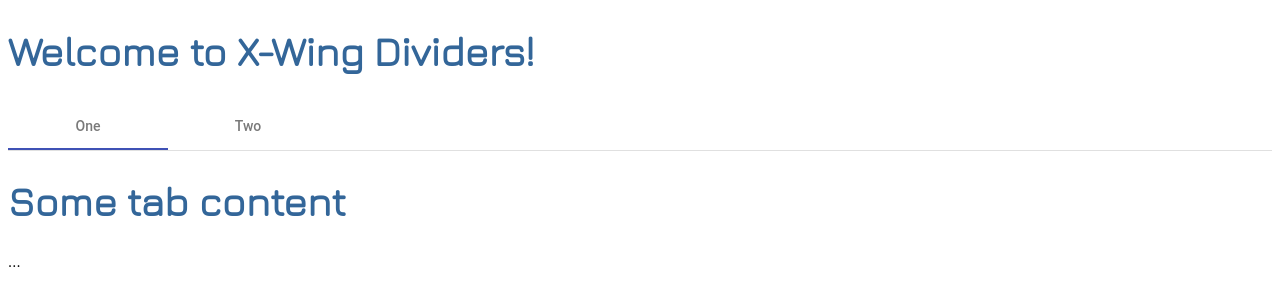
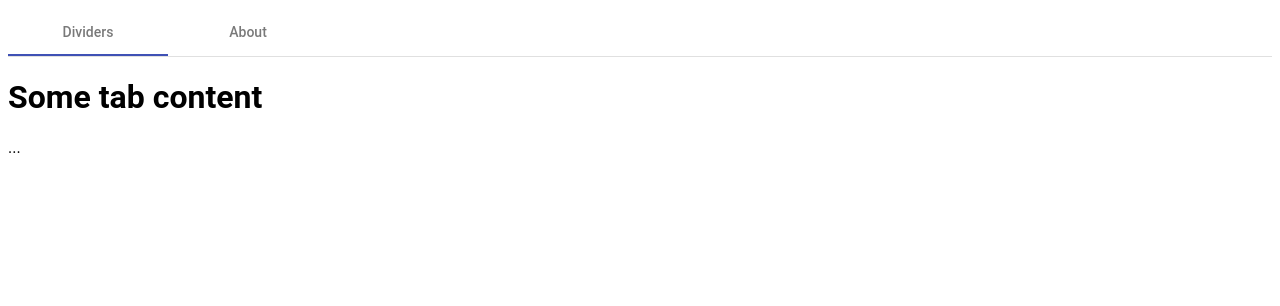
Before and after one commit to davidhorm/xwing-dividers, an Angular app: page / in a window 1280 px wide. Shown: the top 306 px of the page. Built offline with nearby package versions, Linux system fonts and the light colour scheme.

Commit message:
feat: added About tab content

```diff
--- /dev/null
+++ b/src/app/about/about.component.css
@@ -0,0 +1,7 @@
+div {
+    width: 40em;
+    display: block;
+    margin-left: auto;
+    margin-right: auto;
+    margin-top: 2em;
+}
--- /dev/null
+++ b/src/app/about/about.component.html
@@ -0,0 +1,19 @@
+<div id="about">
+
+<h2>About X-Wing Dividers</h2>
+
+<div>
+  This site was created to support the players <a href="http://x-wing.com/">X-Wing Second Edition</a> miniature game by
+  <a href="http://fantasyflightgames.com/">Fantasy Flight Games</a>. This site is unofficial and is not affiliated with Fantasy Flight Games,
+  Lucasfilm Ltd., or Disney. You may log issues or suggestion regarding this site at <a href="https://github.com/davidhorm/xwing-dividers/issues">GitHub</a>.
+</div>
+
+<div>
+  The game comes with a lot of cards. I store the cards in a
+  <a href="https://smile.amazon.com/gp/product/B00H5HC9G4/ref=oh_aui_search_detailpage?ie=UTF8&psc=1">400 Card Storage Box</a> and it is difficult to take
+  cards out from the box. This site is generates divider/caddy you can print out. I print it on
+  <a href="https://smile.amazon.com/gp/product/B001QG0K48/ref=oh_aui_search_detailpage?ie=UTF8&psc=1">heavyweight cardstock 140 lb index paper</a> and put it together with
+  <a href="https://smile.amazon.com/gp/product/B0025W9AWA/ref=oh_aui_search_detailpage?ie=UTF8&psc=1">Double Sided Tape</a>.
+</div>
+
+</div>
--- /dev/null
+++ b/src/app/about/about.component.ts
@@ -0,0 +1,15 @@
+import { Component, OnInit } from '@angular/core';
+
+@Component({
+  selector: 'app-about',
+  templateUrl: './about.component.html',
+  styleUrls: ['./about.component.css']
+})
+export class AboutComponent implements OnInit {
+
+  constructor() { }
+
+  ngOnInit() {
+  }
+
+}
--- a/src/app/app.component.css
+++ b/src/app/app.component.css
@@ -1,5 +1,3 @@
-h1 {
-    color: #369;
+body {
     font-family: 'Jura', sans-serif;
-    font-size: 250%;
   }
--- a/src/app/app.component.html
+++ b/src/app/app.component.html
@@ -1,14 +1,9 @@
-<div>
-  <h1>Welcome to {{ title }}!</h1>
-</div>
-
 <mat-tab-group>
-  <mat-tab label="One">
+  <mat-tab label="Dividers">
     <h1>Some tab content</h1>
     <p>...</p>
   </mat-tab>
-  <mat-tab label="Two">
-    <h1>Some more tab content</h1>
-    <p>...</p>
+  <mat-tab label="About">
+    <app-about></app-about>
   </mat-tab>
 </mat-tab-group>
--- a/src/app/app.module.ts
+++ b/src/app/app.module.ts
@@ -4,10 +4,12 @@ import { NgModule } from '@angular/core';
 import { MatTabsModule } from '@angular/material/tabs';
 
 import { AppComponent } from './app.component';
+import { AboutComponent } from './about/about.component';
 
 @NgModule({
   declarations: [
-    AppComponent
+    AppComponent,
+    AboutComponent
   ],
   imports: [
     BrowserModule,
```
Also changed, not shown: 1 other file (tests, documents, lock files or other folders).
